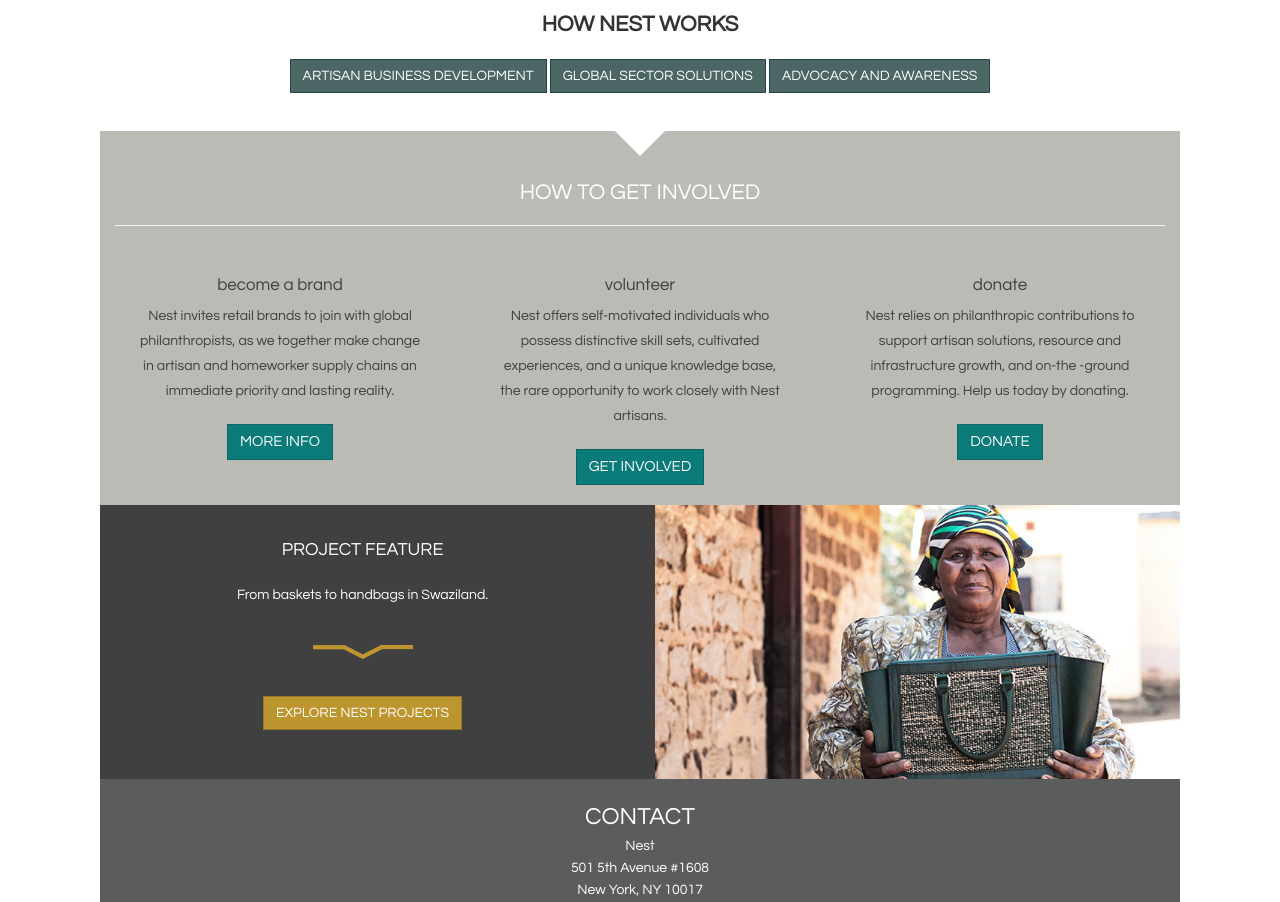
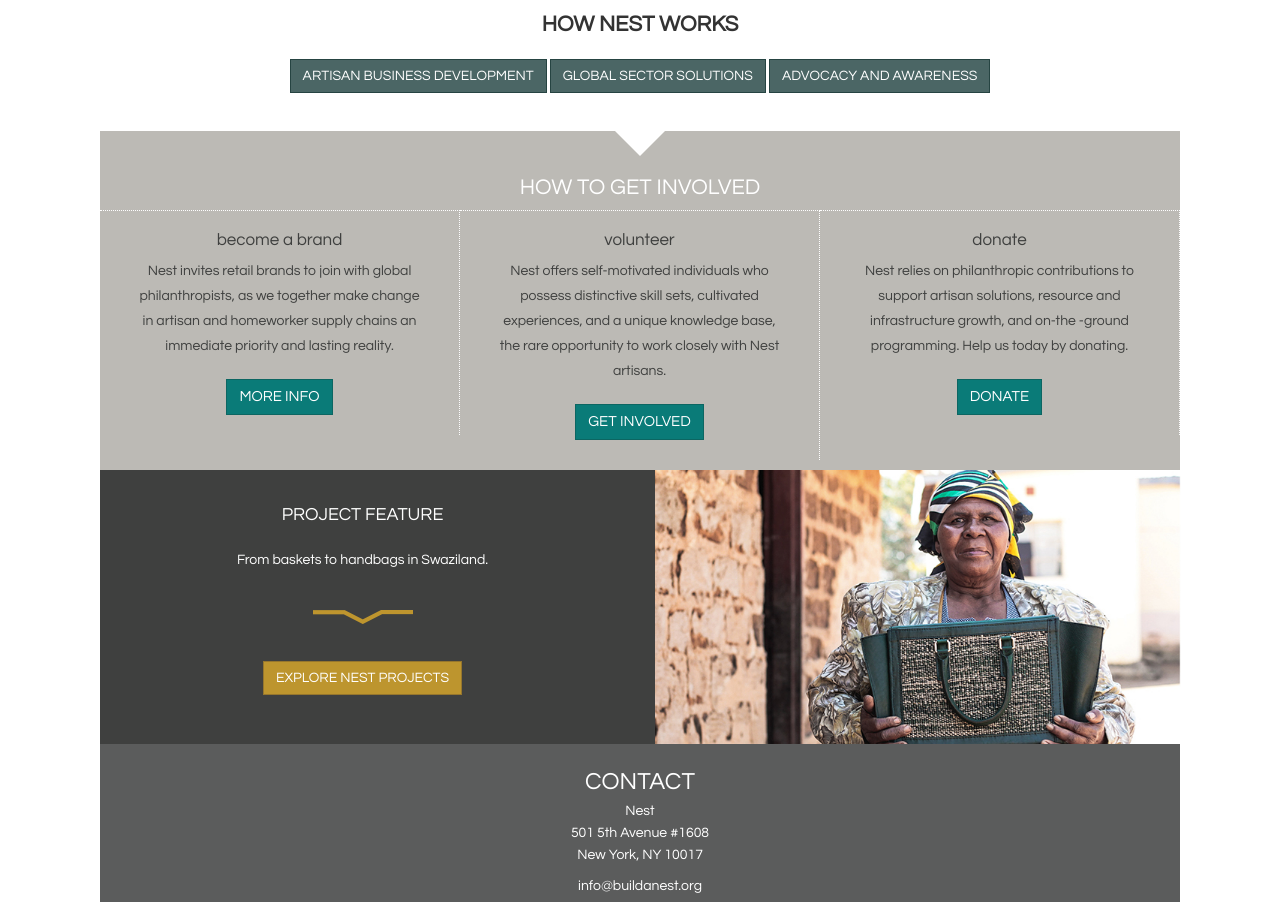
Before and after one commit to TreeHanh/nest, a website: page index.html in a window 1280 px wide. Shown: the part 873-1775 px from the top of the page. Drawn offline with Linux system fonts and the light colour scheme; a script that the page names is missing; a web font is replaced by a local one.

Commit message:
cosmetics

```diff
--- a/index.html
+++ b/index.html
@@ -76,12 +76,10 @@
       <script src="https://oss.maxcdn.com/respond/1.4.2/respond.min.js"></script>
     <![endif]-->
 
-
   </head>
 
   <body>
         <div class="container-fixed">
-
 
             <section id="logo">
                 <div class="logoimg">
@@ -102,7 +100,6 @@
                     </a>
                  </div>
             </section>
-
 
         <nav class="navbar navbar-inverse">
             <div class="container-fluid">
@@ -134,7 +131,6 @@
                    <a href="http://www.buildanest.org/donate/" class="btn btn-warning">DONATE TODAY</a>
              </div>
 
-
              <div class="signup-1">
                 <div class="single-input-wrap">
                     <form id="single-input">
@@ -145,7 +141,6 @@
                     </form>
                 </div>
            </div>
-
 
                 <section id="about">
                       <div class="aboutus">
@@ -165,7 +160,6 @@
                <section id="image">
                     <img data-src="http://www.buildanest.org/wp-content/uploads/forbrands_developartisans-958x365-1453734694.jpg" class="resrc"/>
                </section>
-
 
         <section id="how">
                 <h3>HOW NEST WORKS</h3>
@@ -308,10 +302,9 @@
                <div class="triangle-down"></div>
                </div>
 
-
             <section id="involve">
                 <h3>HOW TO GET INVOLVED</h3>
-                <hr>
+              <!--  <hr>-->
                 <div class="row">
                 <div class="col-md-4 col-sm-4 col-xs-12">
                         <h5>become a brand</h5>
@@ -334,8 +327,6 @@
                 </div>
             </section>
 
-
-
             <section id="projects">
                 <div class="row">
                  <div class="col-sm-6 col-xs-12">
@@ -352,7 +343,6 @@
                 </div>
             </section>
 
-
             <section id="contact">
                 <h3>CONTACT</h3>
                 <div class="address"><p>Nest</p>
@@ -365,18 +355,12 @@
                <div class="triangle-down"></div>
             </div>
 
-
             <section id="backtotop">
                 <a href="#logo"><p>back to top</p>
                 <!--<div class="top"><img src="media/top-icon.png">
                 </div>-->
                 </a>
             </section>
-
-
-   <!-- <img data-src="http://treehanh.github.io/nest/media/forbrands.jpg" class="resrc" />
-   -->
-
 
         <footer class="container-fixed">
                 <p class="text-muted">© 2016 Nest</p>
@@ -399,7 +383,6 @@
             </div>
         </footer>
 
-
         </div>
   </body>
 </html>
--- a/style.css
+++ b/style.css
@@ -278,19 +278,25 @@
 #involve {
     background: #BCBAB5;
     color: white;
-    padding-top: 30px;
+    padding-top: 25px;
     text-align: center;
     padding-bottom: 20px;
     padding-left: 15px;
     padding-right: 15px;
     font-family: "Avenir Light", "Muli", "Questrial";
+    padding-bottom: 30px;
+}
+#involve .col-md-4 {
+    border-top: dotted;
+    border-right: dotted;
+    border-width: 1px;
 }
 #involve h3{
     font-size: 22px;
 }
 #involve h5 {
     color: #3F403F;
-    margin-top: 30px;
+    margin-top: 20px;
     font-size: 17px;
 }
 #involve p {
```
